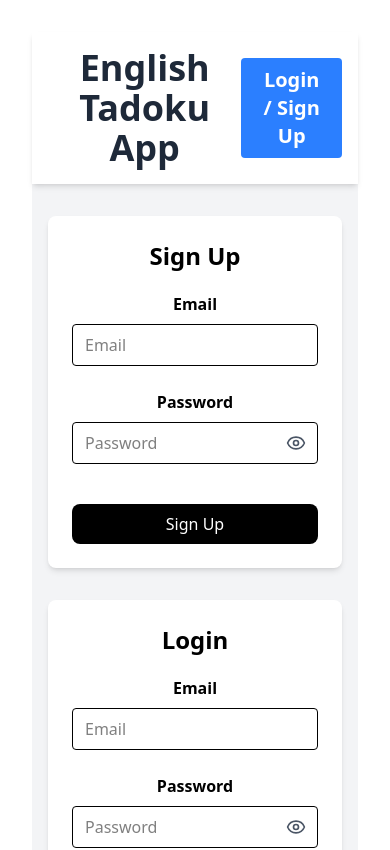
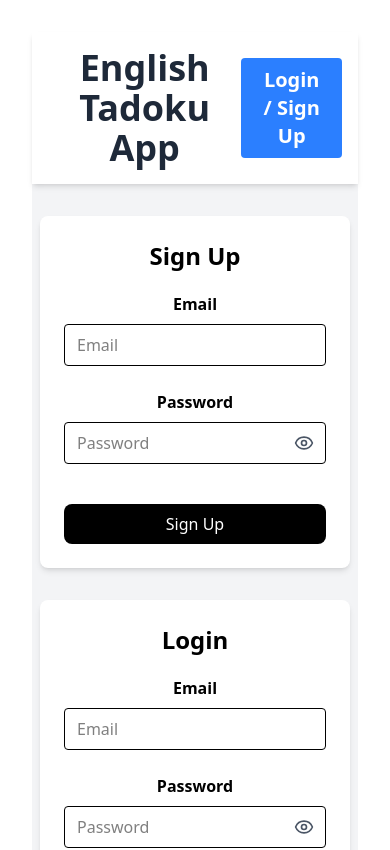
Before and after one commit to shuheikomatsuki/english-tadoku-app, a React (Vite) app in the folder frontend/: page /auth in a window 390 px wide. Shown: the top 850 px of the page. Built offline with nearby package versions, Linux system fonts and the light colour scheme; no server answers.

Commit message:
スマホ、PCで横幅レイアウト変更

```diff
--- a/frontend/src/components/Layout.tsx
+++ b/frontend/src/components/Layout.tsx
@@ -8,7 +8,7 @@ const Layout: React.FC = () => {
     <div className="flex flex-col min-h-screen bg-gray-100">
       <Header />
 
-      <main className="flex-grow container mx-auto px-4 py-8">
+      <main className="flex-grow container mx-auto px-2 md:px-4 py-8">
         <Outlet />
       </main>
 
--- a/frontend/src/components/StoryDetail.tsx
+++ b/frontend/src/components/StoryDetail.tsx
@@ -123,7 +123,7 @@ const StoryDetail: React.FC = () => {
 
   return (
     <>
-      <div className="bg-white p-6 rounded-lg shadow-md">
+      <div className="bg-white p-3 md:p-8 rounded-lg shadow-md w-full max-w-6xl mx-auto">
         <Link to="/" className="text-blue-500 text-2xl hover:underline mb-4">&larr; Back to Dashboard</Link>
 
         <div className="my-4 pt-6">
```
